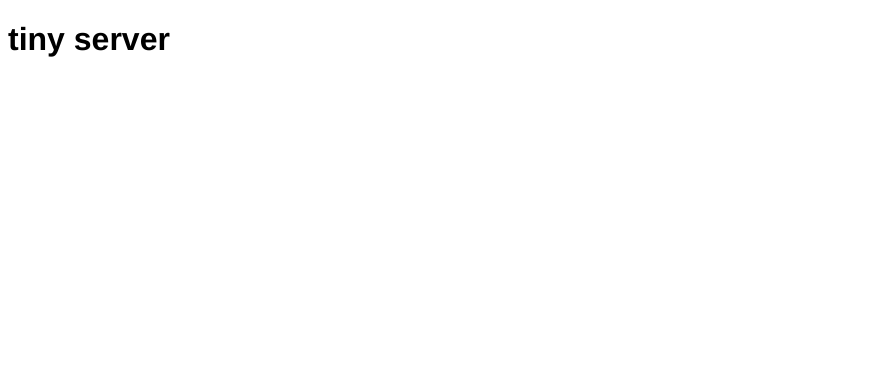
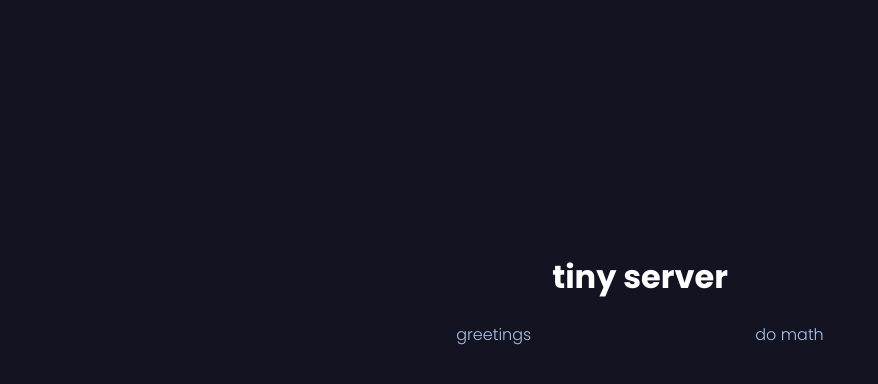
Before and after one commit to mac3141/cis367-lab0, a website: page public/index.html in a window 1280 px wide. Shown: the whole page, without its empty margins (0-878 px from the left). Drawn offline with Linux system fonts and the light colour scheme.

Commit message:
Visual improvements

```diff
--- a/public/index.html
+++ b/public/index.html
@@ -1,13 +1,23 @@
 <!DOCTYPE html>
 <html lang="en">
+
 <head>
     <meta charset="UTF-8">
     <meta http-equiv="X-UA-Compatible" content="IE=edge">
     <meta name="viewport" content="width=device-width, initial-scale=1.0">
     <link rel="stylesheet" href="styles.css">
-    <title>Test</title>
+    <title>tiny server</title>
 </head>
+
 <body>
     <h1>tiny server</h1>
+
+    <div class="flex-container">
+        <div></div>
+        <a href="http://localhost:3000/greet?name=user&year=2000">greetings<br></a>
+        <a href="http://localhost:3000/math/2/plus/2">do math</a>
+        <div></div>
+    </div>
 </body>
+
 </html>
--- a/public/styles.css
+++ b/public/styles.css
@@ -1,3 +1,26 @@
+@import url('https://fonts.googleapis.com/css2?family=Poppins:wght@100;200;300;400;700;900&display=swap');
+
 * {
-    font-family: 'Franklin Gothic Medium', 'Arial Narrow', Arial, sans-serif;
+    font-family: 'Poppins', sans-serif;
+    box-sizing: border-box;
+    /* border: gray 1px solid; */
+    background-color: #131321;
 }
+
+h1 {
+    font-weight: 700;
+    text-align: center;
+    margin-top: 20%;
+    color: #fff;
+}
+
+a {
+    text-decoration: none;
+    font-weight: 300;
+    color: #A9C2E8;
+}
+
+.flex-container {
+    display: flex;
+    justify-content: space-evenly;
+}
```
Also changed, not shown: app.js (+6 -6 lines).
